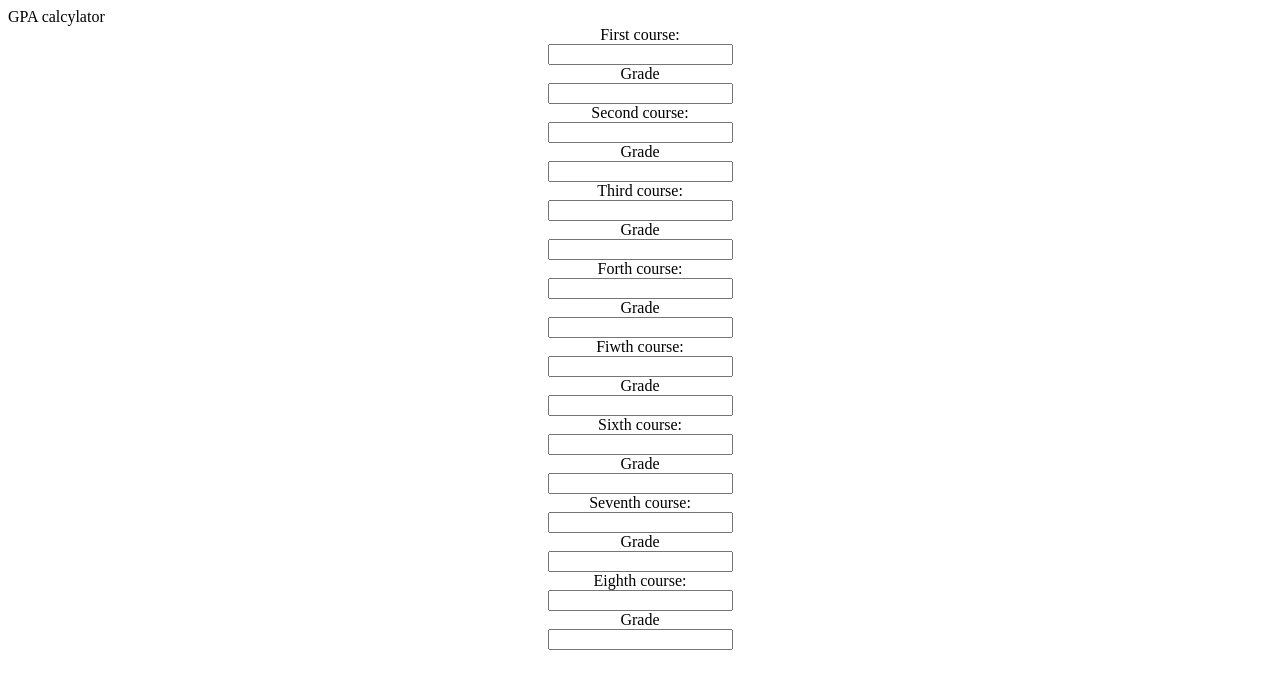
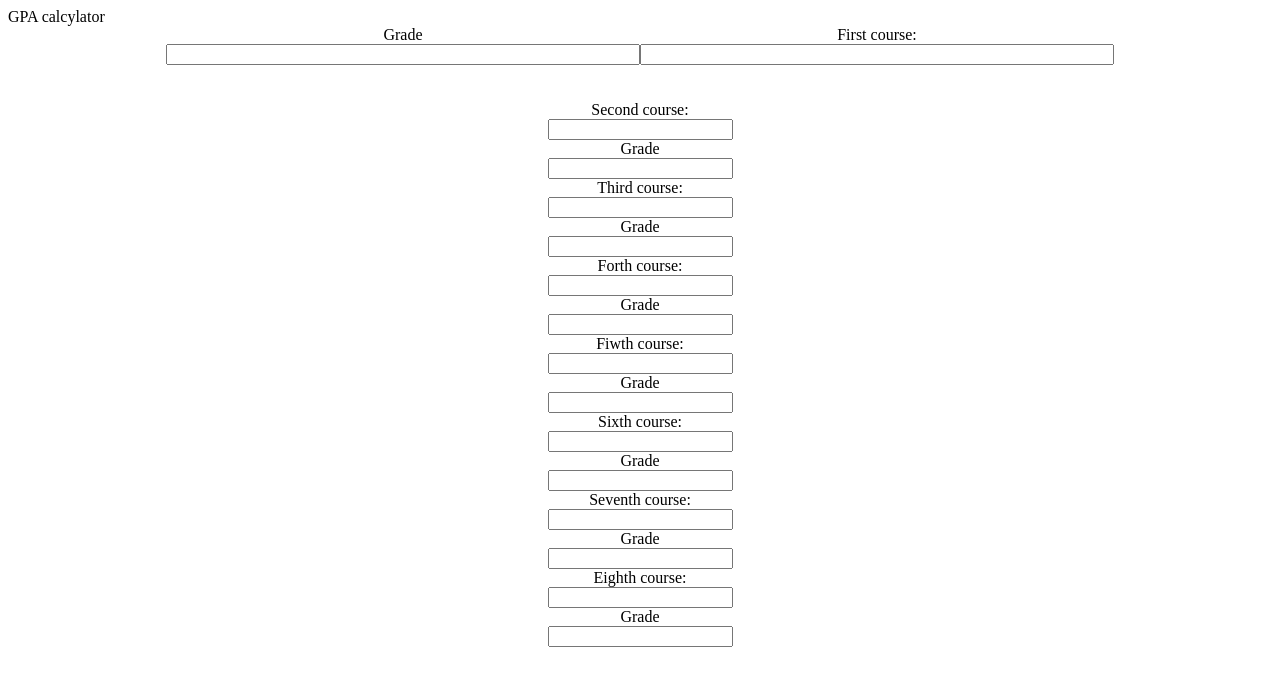
Before and after one commit to SimonTrossing/CGPA-calculator, a plain HTML site: page index.html in a window 1280 px wide. Drawn offline with Linux system fonts and the light colour scheme.

Commit message:
påbörjade css

```diff
--- a/css/main.css
+++ b/css/main.css
@@ -1,6 +1,25 @@
 form{
     display:grid;
-    grid-template-columns: repeat(6 1fr);
-    grid-template-rows: repeat(4 auto);
     text-align: center;
 }
+.course11{
+    margin:auto;
+    width:75%;
+    text-align: center;
+    display:grid;
+    grid-template-areas:
+    "T1 T2"
+    "A1 A2";
+}
+.label11{
+    grid-area: T1;
+}
+.label1{
+    grid-area: T2;
+}
+#course1{
+    grid-area: A1;
+}
+#grade1{
+    grid-area: A2;
+}
--- a/index.html
+++ b/index.html
@@ -12,61 +12,59 @@
     </header>
     <main>
         <form>
-            <div class="course1">
-                <label for="fname">First course:</label><br>
-                <input type="text" id="coruse1" name="course1"><br>
-                <label for="lname">Grade</label><br>
+            <div class="course11">
+                <label for="course1" class="label1">First course:</label><br>
+                <input type="text" id="course1" name="course1"><br>
+                <label for="grade1" class="label11" >Grade</label><br>
                 <input type="text" id="grade1" name="grade1"><br>
             </div>
 
 
-            <div class="course1">
-                <label for="fname"> Second course:</label><br>
+            <div class="course21">
+                <label for="course2" class="label2"> Second course:</label><br>
                 <input type="text" id="coruse2" name="course2"><br>
-                <label for="lname">Grade</label><br>
+                <label for="grade2" class="label21">Grade</label><br>
                 <input type="text" id="grade2" name="grade2"><br>
             </div>
 
 
-            <div class="course1">
-                <label for="fname">Third course:</label><br>
+            <div class="course31">
+                <label for="course3">Third course:</label><br>
                 <input type="text" id="coruse3" name="course3"><br>
                 <label for="lname">Grade</label><br>
                 <input type="text" id="grade3" name="grade3"><br>
             </div>
-            <div class="course1">
-                <label for="fname">Forth course:</label><br>
+            <div class="course41">
+                <label for="grade4">Forth course:</label><br>
                 <input type="text" id="coruse4" name="course4"><br>
                 <label for="lname">Grade</label><br>
                 <input type="text" id="grade4" name="grade4"><br>
             </div>
 
-            <div class="course1">
+            <div class="course51">
                 <label for="fname">Fiwth course:</label><br>
                 <input type="text" id="coruse5" name="course5"><br>
                 <label for="lname">Grade</label><br>
                 <input type="text" id="grade5" name="grade5"><br>
             </div>
-            <div class="course1">
+            <div class="course61">
                 <label for="fname">Sixth course:</label><br>
                 <input type="text" id="coruse6" name="course6"><br>
                 <label for="lname">Grade</label><br>
                 <input type="text" id="grade6" name="grade6"><br>
             </div>
-            <div class="course1">
+            <div class="course71">
                 <label for="fname">Seventh course:</label><br>
                 <input type="text" id="coruse7" name="course7"><br>
                 <label for="lname">Grade</label><br>
                 <input type="text" id="grade7" name="grade7"><br>
             </div>
-            <div class="course1">
+            <div class="course81">
                 <label for="fname">Eighth course:</label><br>
                 <input type="text" id="coruse8" name="course8"><br>
                 <label for="lname">Grade</label><br>
                 <input type="text" id="grade8" name="grade8">
             </div>
-
-
         </form>
 
     </main>
```
